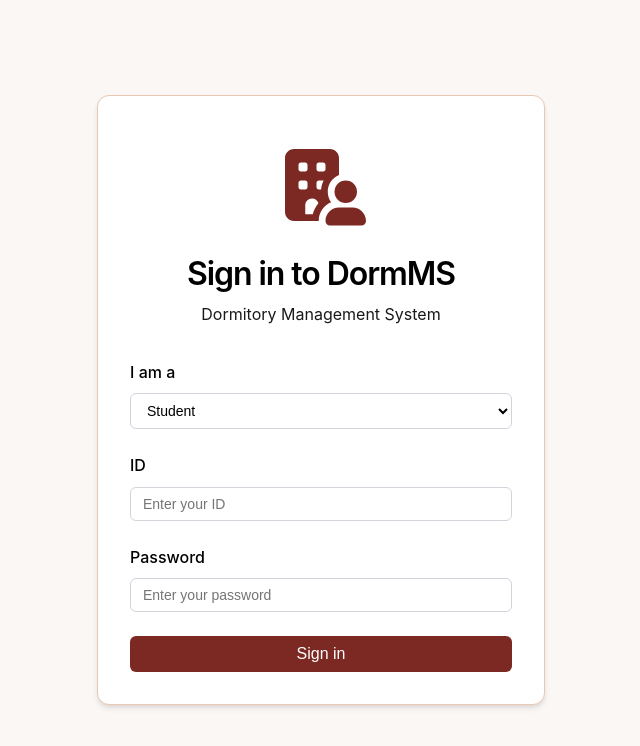
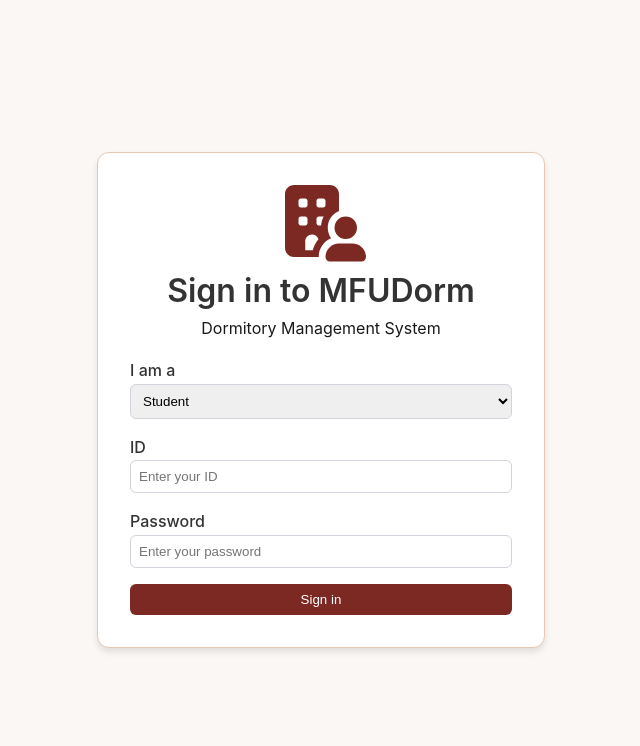
Before and after one commit to htetyeemon/Dormitory-Management-System, a React (Create React App) app in the folder dorm-frontend/: page /login in a window 1280 px wide. Shown: the top 746 px of the page, without its empty margins (319-959 px from the left). Built offline with nearby package versions, Linux system fonts and the light colour scheme.

Commit message:
today_changes

```diff
--- a/dorm-frontend/src/component/Layout.js
+++ b/dorm-frontend/src/component/Layout.js
@@ -130,7 +130,7 @@ const Layout = ({ children }) => {
                 zIndex: 1000,
                 boxShadow: '0 2px 4px rgba(0, 0, 0, 0.1)',
             }}>
-                <div style={{ fontSize: '1.5rem', fontWeight: 'bold', color: '#f3efecff' }}>DormMS</div>
+                <div style={{ fontSize: '1.5rem', fontWeight: 'bold', color: '#f3efecff' }}>MFUDorm</div>
 
                 <nav style={{ display: 'flex', gap: '1rem', alignItems: 'center' }}>
                     {getNavigationLinks()}
--- a/dorm-frontend/src/component/Login.js
+++ b/dorm-frontend/src/component/Login.js
@@ -2,257 +2,84 @@ import React, { useState } from 'react';
 import { useAuth } from '../context/AuthContext';
 import { useNavigate } from 'react-router-dom';
 import { FontAwesomeIcon } from '@fortawesome/react-fontawesome';
-import {faBuildingUser} from '@fortawesome/free-solid-svg-icons';
+import { faBuildingUser } from '@fortawesome/free-solid-svg-icons';
 
 const Login = () => {
+  const { login } = useAuth();
+  const navigate = useNavigate();
+
   const [id, setId] = useState('');
   const [password, setPassword] = useState('');
   const [userType, setUserType] = useState('student');
+  const [error, setError] = useState('');
   const [loading, setLoading] = useState(false);
-  const [error, setError] = useState('');
-
-  const { login } = useAuth();
-  const navigate = useNavigate();
 
   const handleSubmit = async (e) => {
-    e.preventDefault();
-    setLoading(true);
+    e.preventDefault(); // Stop refresh
     setError('');
 
+    // Basic validation
+    if (!id.trim()) return setError('Please enter your ID');
+    if (!password.trim()) return setError('Please enter your password');
+
+    // Numeric ID validation for backend Long
+    if (isNaN(Number(id))) return setError('ID must be a number');
+
+    setLoading(true);
+
+    try {
       const result = await login(id, password, userType);
 
       if (result.success) {
-      navigate(userType === 'manager' ? '/manager/'+id+'/dashboard': '/student/'+id+'/dashboard');
+        navigate(userType === 'manager' ? `/manager/${id}/dashboard` : `/student/${id}/dashboard`);
       } else {
         setError(result.message);
       }
-
+    } catch (err) {
+      console.error(err);
+      setError('Unexpected error occurred');
+    } finally {
       setLoading(false);
-  };
-
-  const cardStyle = {
-    backgroundColor: '#ffffff',
-    borderRadius: '0.75rem',
-    border: '1px solid #e8c8b5ff',
-    boxShadow: '0 4px 6px -1px rgba(0, 0, 0, 0.1), 0 2px 4px -1px rgba(0, 0, 0, 0.06)'
+    }
   };
 
   return (
-    <div style={{
-      minHeight: '100vh',
-      backgroundColor: '#faf7f5',
-      display: 'flex',
-      alignItems: 'center',
-      justifyContent: 'center',
-      padding: '1rem',
-      fontFamily: 'Inter, sans-serif'
-    }}>
-      <div style={{
-        maxWidth: '28rem',
-        width: '100%',
-        ...cardStyle,
-        padding: '2rem'
-      }}>
-        <div style={{ textAlign: 'center' }}>
-          <div style={{ display: 'flex', justifyContent: 'center', marginBottom: '0.5rem'}}>
-            <span style={{
-              fontSize: '4.5rem',
-              color: '#7d2923'
-              , paddingBottom:'0.2rem'
-            }}>
-              <FontAwesomeIcon icon={faBuildingUser} />
-            </span>
-          </div>
-          <h2 style={{
-            marginTop: '0.2rem',
-            fontSize: '2rem',
-            fontWeight: 600,
-            color: '#000000',
-            lineHeight: 1.25,
-            letterSpacing: '-0.033em',
-            marginBottom: '0.5rem'
-          }}>
-            Sign in to DormMS
-          </h2>
-          <p style={{
-            marginTop: '0.5rem',
-            fontSize: '1rem',
-            color: '#191919ff',
-            fontWeight: 400
-          }}>
-            Dormitory Management System
-          </p>
+    <div style={{ minHeight: '100vh', display: 'flex', justifyContent: 'center', alignItems: 'center', backgroundColor: '#faf7f5', padding: '1rem', fontFamily: 'Inter, sans-serif' }}>
+      <div style={{ maxWidth: '28rem', width: '100%', backgroundColor: '#fff', borderRadius: '0.75rem', border: '1px solid #e8c8b5ff', boxShadow: '0 4px 6px rgba(0,0,0,0.1)', padding: '2rem' }}>
+        <div style={{ textAlign: 'center', marginBottom: '1rem' }}>
+          <FontAwesomeIcon icon={faBuildingUser} style={{ fontSize: '4.5rem', color: '#7d2923' }} />
+          <h2 style={{ fontSize: '2rem', fontWeight: 600, marginTop: '0.5rem' }}>Sign in to MFUDorm</h2>
+          <p style={{ fontSize: '1rem', color: '#191919ff' }}>Dormitory Management System</p>
         </div>
 
-        <form style={{ marginTop: '2rem' }} onSubmit={handleSubmit}>
         {error && (
-            <div style={{
-              backgroundColor: '#fef2f2',
-              border: '1px solid #fecaca',
-              color: '#dc2626',
-              padding: '1rem',
-              borderRadius: '0.375rem',
-              marginBottom: '1rem'
-            }}>
+          <div style={{ backgroundColor: '#fef2f2', border: '1px solid #fecaca', color: '#dc2626', padding: '1rem', borderRadius: '0.375rem', marginBottom: '1rem' }}>
             {error}
           </div>
         )}
 
-          <div style={{ marginBottom: '1.5rem' }}>
-            <label htmlFor="userType" style={{
-              display: 'block',
-              fontSize: '1rem',
-              fontWeight: 500,
-              color: '#000000',
-              marginBottom: '0.5rem'
-            }}>
-              I am a
-            </label>
-            <select
-              id="userType"
-              value={userType}
-              onChange={(e) => setUserType(e.target.value)}
-              style={{
-                display: 'block',
-                width: '100%',
-                padding: '0.5rem 0.75rem',
-                border: '1px solid #d1d5db',
-                borderRadius: '0.375rem',
-                backgroundColor: 'white',
-                fontSize: '0.875rem',
-                outline: 'none',
-                transition: 'all 0.2s'
-              }}
-              onFocus={(e) => {
-                e.target.style.borderColor = '#7d2923';
-                e.target.style.boxShadow = '0 0 0 3px rgba(125, 41, 35, 0.1)';
-              }}
-              onBlur={(e) => {
-                e.target.style.borderColor = '#d1d5db';
-                e.target.style.boxShadow = 'none';
-              }}
-            >
+        <form onSubmit={handleSubmit} noValidate>
+          <div style={{ marginBottom: '1rem' }}>
+            <label htmlFor="userType" style={{ display: 'block', fontWeight: 500 }}>I am a</label>
+            <select id="userType" value={userType} onChange={(e) => setUserType(e.target.value)} style={{ width: '100%', padding: '0.5rem', borderRadius: '0.375rem', border: '1px solid #d1d5db' }}>
               <option value="student">Student</option>
               <option value="manager">Manager</option>
             </select>
           </div>
 
-          <div style={{ marginBottom: '1.5rem' }}>
-            <label htmlFor="id" style={{
-              display: 'block',
-              fontSize: '1rem',
-              fontWeight: 500,
-              color: '#000000',
-              marginBottom: '0.5rem'
-            }}>
-              ID
-            </label>
-            <input
-              id="id"
-              name="id"
-              type="text"
-              required
-              value={id}
-              onChange={(e) => setId(e.target.value)}
-              style={{
-                display: 'block',
-                width: '100%',
-                padding: '0.5rem 0.75rem',
-                border: '1px solid #d1d5db',
-                borderRadius: '0.375rem',
-                backgroundColor: 'white',
-                fontSize: '0.875rem',
-                outline: 'none',
-                transition: 'all 0.2s'
-              }}
-              placeholder="Enter your ID"
-              onFocus={(e) => {
-                e.target.style.borderColor = '#7d2923';
-                e.target.style.boxShadow = '0 0 0 3px rgba(125, 41, 35, 0.1)';
-              }}
-              onBlur={(e) => {
-                e.target.style.borderColor = '#d1d5db';
-                e.target.style.boxShadow = 'none';
-              }}
-            />
+          <div style={{ marginBottom: '1rem' }}>
+            <label htmlFor="id" style={{ display: 'block', fontWeight: 500 }}>ID</label>
+            <input type="text" id="id" value={id} onChange={(e) => setId(e.target.value)} placeholder="Enter your ID" style={{ width: '100%', padding: '0.5rem', borderRadius: '0.375rem', border: '1px solid #d1d5db' }} />
           </div>
 
-          <div style={{ marginBottom: '1.5rem' }}>
-            <label htmlFor="password" style={{
-              display: 'block',
-              fontSize: '1rem',
-              fontWeight: 500,
-              color: '#000000',
-              marginBottom: '0.5rem'
-            }}>
-              Password
-            </label>
-            <input
-              id="password"
-              name="password"
-              type="password"
-              required
-              value={password}
-              onChange={(e) => setPassword(e.target.value)}
-              style={{
-                display: 'block',
-                width: '100%',
-                padding: '0.5rem 0.75rem',
-                border: '1px solid #d1d5db',
-                borderRadius: '0.375rem',
-                backgroundColor: 'white',
-                fontSize: '0.875rem',
-                outline: 'none',
-                transition: 'all 0.2s'
-              }}
-              placeholder="Enter your password"
-              onFocus={(e) => {
-                e.target.style.borderColor = '#7d2923';
-                e.target.style.boxShadow = '0 0 0 3px rgba(125, 41, 35, 0.1)';
-              }}
-              onBlur={(e) => {
-                e.target.style.borderColor = '#d1d5db';
-                e.target.style.boxShadow = 'none';
-              }}
-            />
+          <div style={{ marginBottom: '1rem' }}>
+            <label htmlFor="password" style={{ display: 'block', fontWeight: 500 }}>Password</label>
+            <input type="password" id="password" value={password} onChange={(e) => setPassword(e.target.value)} placeholder="Enter your password" style={{ width: '100%', padding: '0.5rem', borderRadius: '0.375rem', border: '1px solid #d1d5db' }} />
           </div>
 
-          <div>
-            <button
-              type="submit"
-              disabled={loading}
-              style={{
-                position: 'relative',
-                width: '100%',
-                display: 'flex',
-                justifyContent: 'center',
-                padding: '0.5rem 1rem',
-                border: '1px solid transparent',
-                borderRadius: '0.375rem',
-                fontSize: '1rem',
-                fontWeight: 500,
-                color: 'white',
-                backgroundColor: loading ? '#9ca3af' : '#7d2923',
-                cursor: loading ? 'not-allowed' : 'pointer',
-                transition: 'background-color 0.2s',
-                outline: 'none'
-              }}
-              onMouseEnter={(e) => {
-                if (!loading) e.target.style.backgroundColor = '#69301cff';
-              }}
-              onMouseLeave={(e) => {
-                if (!loading) e.target.style.backgroundColor = '#7d2923';
-              }}
-              onFocus={(e) => {
-                if (!loading) e.target.style.boxShadow = '0 0 0 3px rgba(125, 41, 35, 0.3)';
-              }}
-              onBlur={(e) => {
-                e.target.style.boxShadow = 'none';
-              }}
-            >
+          <button type="submit" disabled={loading} style={{ width: '100%', padding: '0.5rem', borderRadius: '0.375rem', fontWeight: 500, color: '#fff', backgroundColor: loading ? '#9ca3af' : '#7d2923', cursor: loading ? 'not-allowed' : 'pointer', border: 'none' }}>
             {loading ? 'Signing in...' : 'Sign in'}
           </button>
-          </div>
         </form>
       </div>
     </div>
--- a/dorm-frontend/src/component/ManagerRooms.js
+++ b/dorm-frontend/src/component/ManagerRooms.js
@@ -339,8 +339,8 @@ const ManagerRooms = () => {
               onFocus={(e) => e.target.style.borderColor = '#7d2923'}
               onBlur={(e) => e.target.style.borderColor = '#e8c8b5ff'}
             >
-              <option value="asc">Room Number (A-Z)</option>
-              <option value="desc">Room Number (Z-A)</option>
+              <option value="asc">Room Number (Ascending)</option>
+              <option value="desc">Room Number (Descending)</option>
             </select>
             <span style={{
               position: 'absolute',
--- a/dorm-frontend/src/component/ServicePage.js
+++ b/dorm-frontend/src/component/ServicePage.js
@@ -492,7 +492,7 @@ const ServicePage = () => {
                           'Select time...'
                         }
                       </span>
-                      <span>?</span>
+
                     </div>
                   </div>
                 </div>
@@ -869,7 +869,7 @@ const ServicePage = () => {
                 cursor: 'pointer',
                 color: '#191919ff',
               }}>
-                ?
+
               </button>
             </div>
 
--- a/dorm-frontend/src/component/StudentDashboard.js
+++ b/dorm-frontend/src/component/StudentDashboard.js
@@ -349,7 +349,7 @@ const StudentDashboard = () => {
                                                     onMouseEnter={(e) => e.target.style.textDecoration = 'underline'}
                                                     onMouseLeave={(e) => e.target.style.textDecoration = 'none'}
                                                 >
-                                                    {isExpanded ? 'Read Less ?' : 'Read More ?'}
+                                                    {isExpanded ? 'Read Less ↑' : 'Read More ↓'}
                                                 </button>
                                             )}
                                         </div>
```
Also changed, not shown: dorm-frontend/src/context/AuthContext.js (+37 -35 lines), dorm-frontend/src/css/login.css (added, +86 -0 lines), dorm-frontend/src/service/api.js (+23 -35 lines), 2 other files (tests, documents, lock files or other folders). Lines whose indentation alone changed are shown as unchanged.
